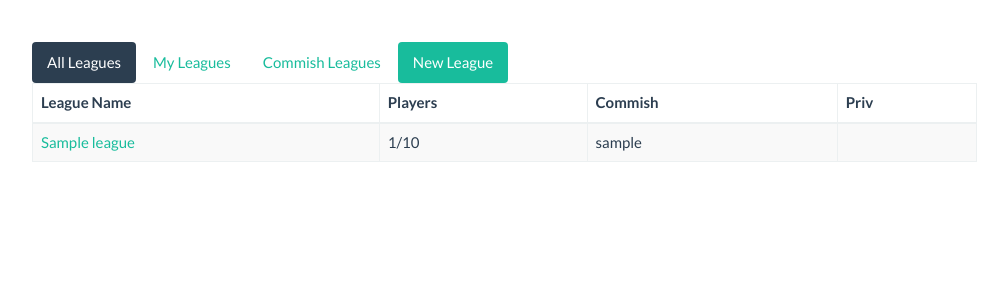
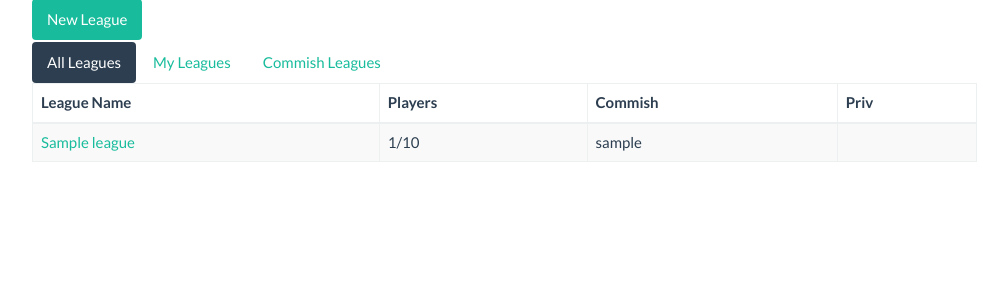
Before and after one commit to mezmor/LeagueSports, a Django app: page /leagues/ in a window 1280 px wide. Shown: the part 61-361 px from the top of the page, without its empty margins (233-1241 px from the left). Run offline with Django 3.2, Linux system fonts and the light colour scheme; a user stored in the database is signed in; tables that the repository leaves empty hold one stand-in row (values such as "Sample post"); some libraries are stand-ins or nearby versions.

Commit message:
Moved New League button to banner list

```diff
--- a/drafter/templates/drafter/leagues/leagues.html
+++ b/drafter/templates/drafter/leagues/leagues.html
@@ -3,6 +3,11 @@
 {% block title %}LeagueSports - League List{% endblock %}
 
 {% block center_banner %}
+    {% if user.is_authenticated %}
+	    <ul id="leagues-tabs" class="nav nav-pills">
+	       <li><a id="new_league" class="btn-success" href="{% url 'drafter.views.new_league' %}">New League</a></li>
+	    </ul>
+    {% endif %}
 {% endblock %}
 
 {% block left_content %}
@@ -13,7 +18,6 @@
         {% if user.is_authenticated %}
             <li><a href="#my-leagues" data-troggle="tab">My Leagues</a></li>
             <li><a href="#commish-leagues" data-troggle="tab">Commish Leagues</a></li>
-            <li><a id="new_league" class="btn-success" href="{% url 'drafter.views.new_league' %}">New League</a></li>
         {% endif %}
     </ul>
     <div class="tab-content">
```
